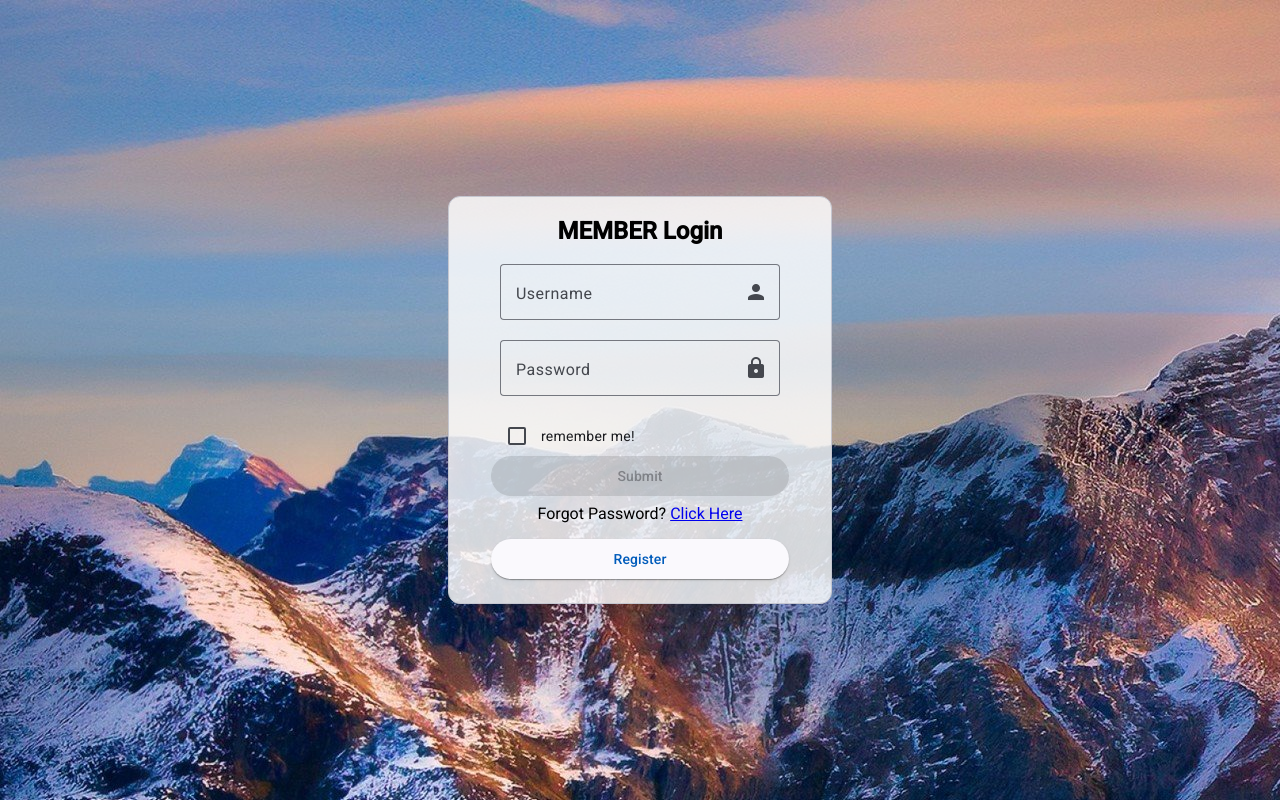
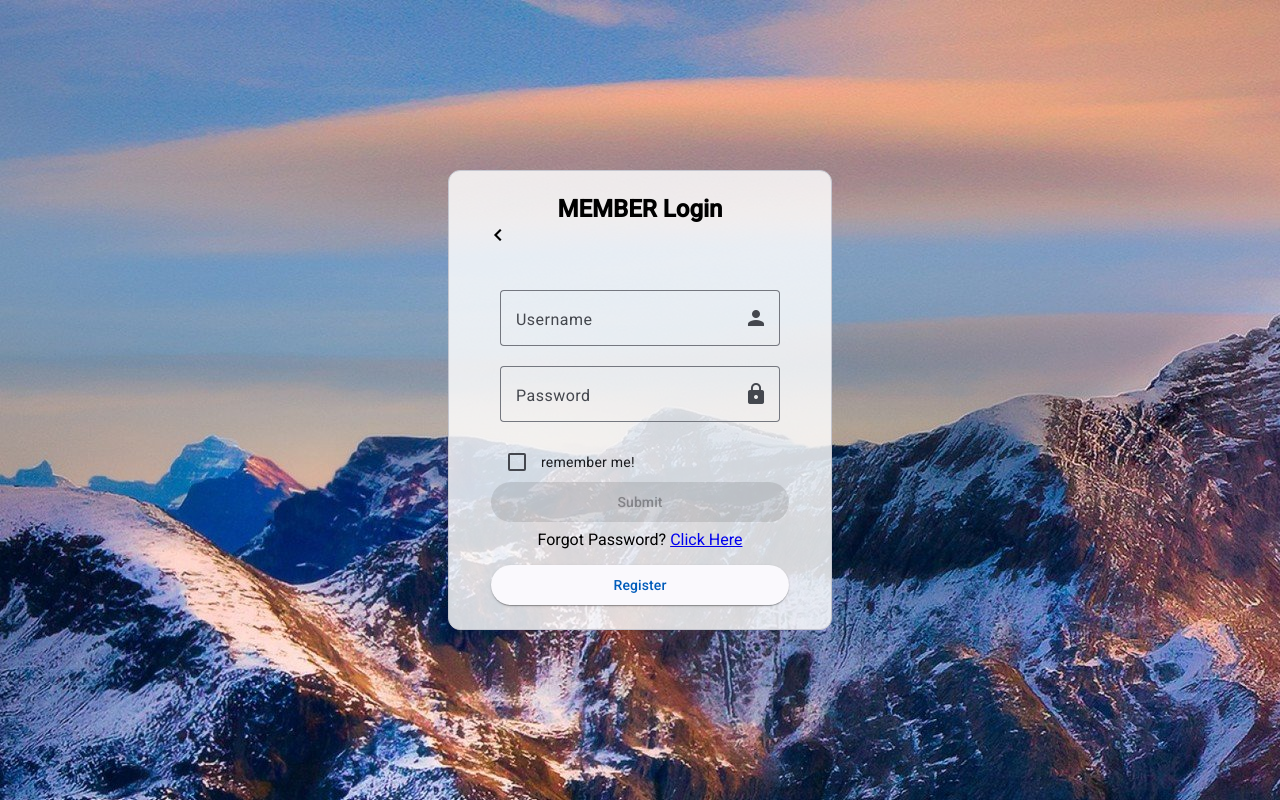
Before and after one commit to qAmiralii/cncMaster, an Angular app: page /login in a window 1280 px wide. Built offline with nearby package versions, Linux system fonts and the light colour scheme.

Commit message:
finish login

```diff
--- a/src/app/pages/public/login/ui/login.component.html
+++ b/src/app/pages/public/login/ui/login.component.html
@@ -2,6 +2,9 @@
     <mat-card [class.mobile]="(isHandset$ | async)" appearance="outlined">
         <form>
             <h2>MEMBER Login</h2>
+            <div routerLink="/public">
+                <img class="back" src="/icons8-back-24.png" alt="back">
+            </div>
             <mat-card-content>
                 <div class="input">
                     <mat-form-field appearance="outline">
--- a/src/app/pages/public/login/ui/login.component.scss
+++ b/src/app/pages/public/login/ui/login.component.scss
@@ -9,12 +9,17 @@
 mat-checkbox {
     margin: 0 2em;
 }
+
 h2 {
+    margin: 1em 0 0 0;
+
     text-align: center;
 }
+
 mat-card {
     background-color: rgba(255, 255, 255, 0.823);
 }
+
 mat-card {
     width: 30%;
 
@@ -35,14 +40,26 @@ mat-card {
 
 mat-form-field {
     width: 80%;
-
 }
 
 .input,
 .forget {
     text-align: center;
 }
+
 .forget {
     text-align: center;
     margin-bottom: 1em;
 }
+
+.back {
+    margin: 0 0 10% 10%;
+    cursor: pointer;
+}
+
+.back:hover {
+    background-color: #a0f0f0;
+    border-radius: 8px;
+
+
+}
```
Also changed, not shown: public/icons8-back-24.png (added).
